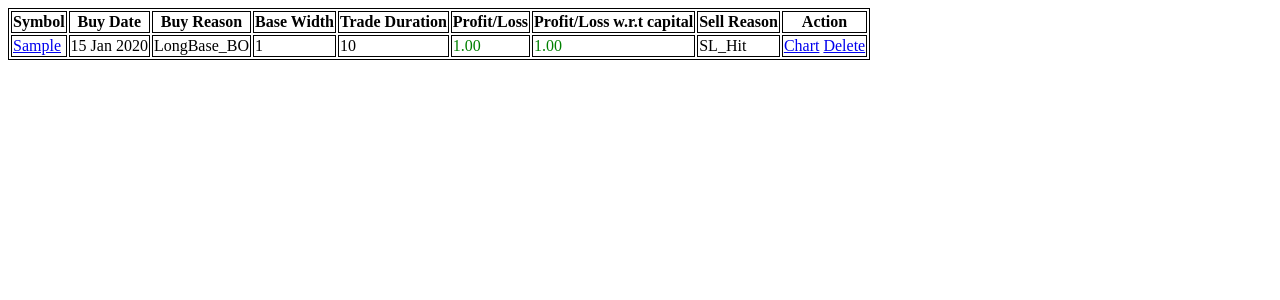
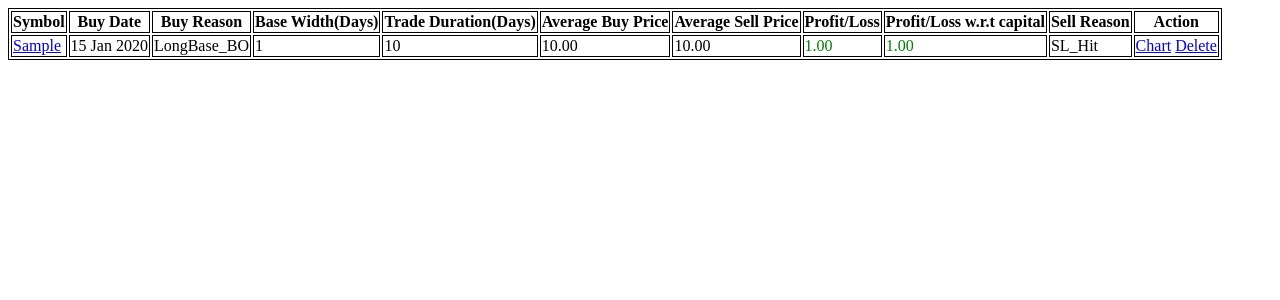
Before and after one commit to vishalsdk14/traders-diary, a Django app: template trades/templates/pages/list_view.html in a window 1280 px wide. Shown: the top 300 px of the page. Run offline with Django 4.2, Linux system fonts and the light colour scheme; the template is opened without the code that fills it: values that come from a table or form of the project are taken from there, others are empty; tables that the repository leaves empty hold one stand-in row (values such as "Sample post").

Commit message:
Added average buy and sell columns to the list_view

```diff
--- a/trades/templates/pages/list_view.html
+++ b/trades/templates/pages/list_view.html
@@ -6,8 +6,10 @@
 					 <th>Symbol</th>
 					 <th>Buy Date</th>
 					 <th>Buy Reason</th>
-					 <th>Base Width</th>
-					 <th>Trade Duration</th>
+					 <th>Base Width(Days)</th>
+					 <th>Trade Duration(Days)</th>
+					 <th>Average Buy Price</th>
+					 <th>Average Sell Price</th>
 					 <th>Profit/Loss</th>
 					 <th>Profit/Loss w.r.t capital</th>
 					 <th>Sell Reason</th>
@@ -22,6 +24,8 @@
 							<td>{{entry.get_BuyReason_display}}</td>
 							<td>{{ entry.BaseDays }}</td>
 							<td>{{ entry.TradeDuration }}</td>
+							<td>{{ entry.AvgPrice | floatformat:2 }}</td>
+							<td>{{ entry.AvgSellPrice | floatformat:2 }}</td>
 							{% if entry.Pnl > 0 %}
 								<td><p style="color:green;"> {{entry.Pnl | floatformat:2 }}</p></td>
 							{% else %}
```
